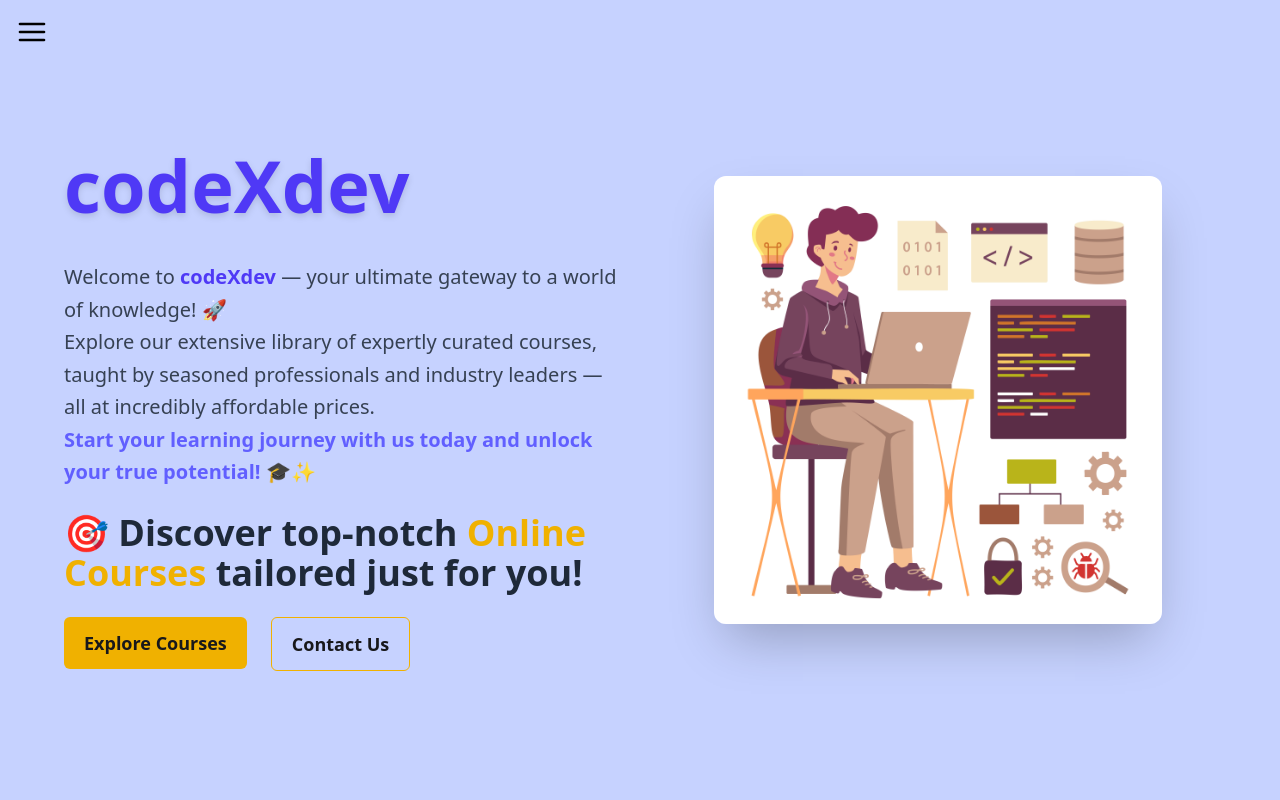
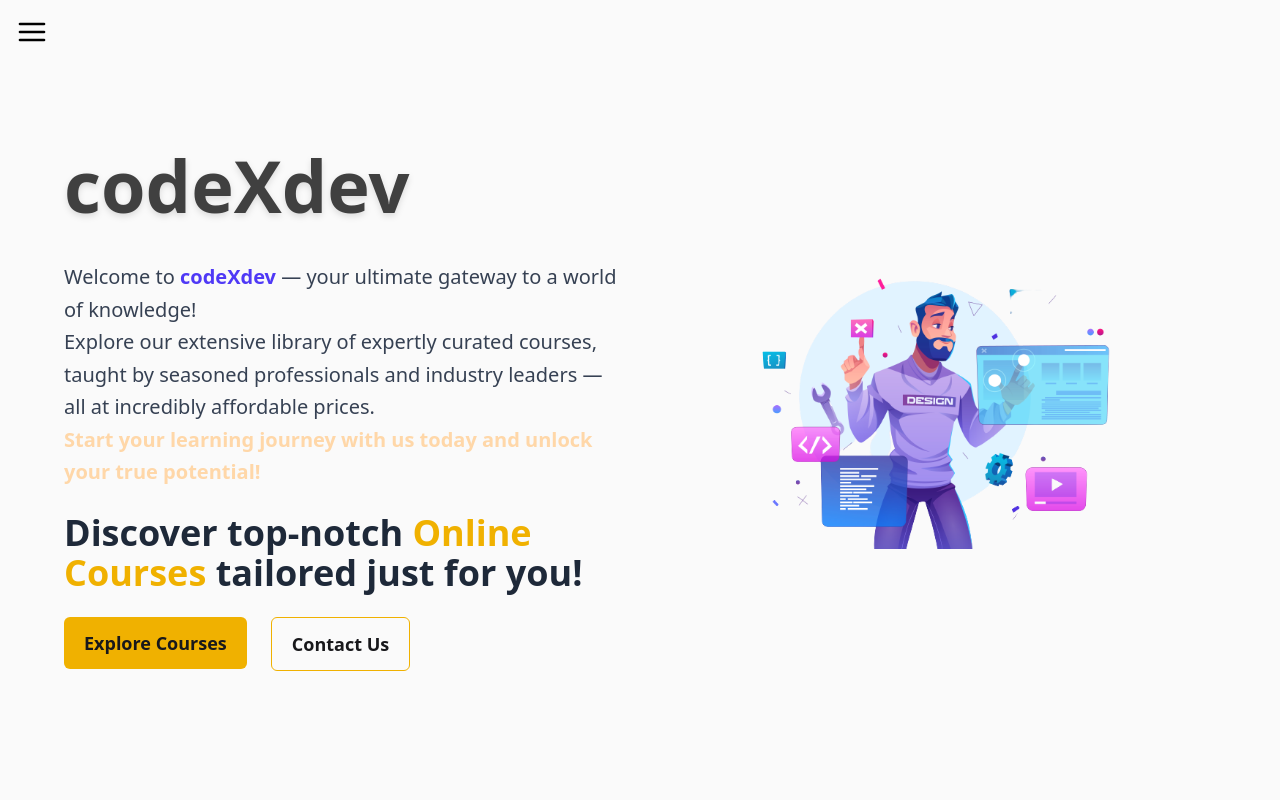
Before and after one commit to iaman011/LMS, a React (Vite) app in the folder client/: page / in a window 1280 px wide. Shown: the top 800 px of the page. Built offline with nearby package versions, Linux system fonts and the light colour scheme.

Commit message:
not found page added

```diff
--- a/client/documentation/tailwindcss.md
+++ b/client/documentation/tailwindcss.md
@@ -1,3 +1,15 @@
+<!-- syntax -->
+
+bg-[#12345GH] for hex code bg
+h-[100vh]
+h-[100%]
+h-50
+w-full
+w-1/2
+w-50
+w-fit
+
+
 <!-- className="w-fit absolute right-2 z-50" -->
  Class	Meaning
 w-fit	Width = fit-content. The element takes only as much horizontal space as its content needs (no extra width).
--- a/client/src/App.jsx
+++ b/client/src/App.jsx
@@ -3,6 +3,7 @@ import "./App.css";
 import { Route, Routes } from "react-router-dom";
 import HomeLayout from "./layouts/HomeLayout";
 import Aboutus from "./pages/Aboutus";
+import Notfound from "./pages/Notfound";
 
 function App() {
   return (
@@ -18,6 +19,7 @@ function App() {
         />
 
         <Route path="/about" element={<Aboutus />} />
+        <Route path="*" element={<Notfound />} />
       </Routes>
     </div>
   );
--- a/client/src/pages/Aboutus.jsx
+++ b/client/src/pages/Aboutus.jsx
@@ -12,7 +12,7 @@ const Aboutus = () => {
                 Affordable and Quality Education
               </h1>
               <p className="text-lg md:text-xl text-gray-200">
-                At <strong>codeXdev</strong>, we empower learners and educators
+                At <strong>codeXdev</strong>,<br /> we empower learners and educators
                 to thrive in the digital era through innovative, inclusive, and
                 accessible education. Our mission goes beyond teaching—we foster
                 collaboration, ignite creativity, and cultivate future-ready
@@ -52,7 +52,7 @@ const Aboutus = () => {
                 alt="mern"
               />
 
-              <p className="text-xl text-gray-200">
+              <p className="text-xl text-gray-200 italic">
                "Crafting scalable solutions with Mongo, Express, React & Node — from concept to cloud."
               </p>
 
@@ -70,17 +70,17 @@ const Aboutus = () => {
 
           <div id="slide2" className="carousel-item relative w-full">
             <div className="flex flex-col items-center justify-center gap-4 px-[15%]">
-              {/* for personality image */}
+
               <img
                className="w-70 rounded-full shadow-2xl"
                 src="../../public/devops.png"
                 alt="DevOps"
               />
-              {/* for writting the quotes */}
-              <p className="text-xl text-gray-200">
+
+              <p className="text-xl text-gray-200 italic">
                 "DevOps is the art of delivering innovation at speed — where code, culture, and automation flow as one."
               </p>
-              {/* for personality name */}
+
               <h3 className="text-2xl font-semibold">DevOps</h3>
             </div>
             <div className="absolute flex justify-between transform -translate-y-1/2 left-5 right-5 top-1/2">
@@ -95,17 +95,17 @@ const Aboutus = () => {
 
           <div id="slide3" className="carousel-item relative w-full">
             <div className="flex flex-col items-center justify-center gap-4 px-[15%]">
-              {/* for personality image */}
+
               <img
                 className="w-70 rounded-full shadow-2xl"
                 src="../../public/C++_Logo.svg"
                 alt="einstein"
               />
-              {/* for writting the quotes */}
-              <p className="text-xl text-gray-200">
+
+              <p className="text-xl text-gray-200 italic">
                 "Mastering logic through DSA, sculpting efficiency with every line of C++."
               </p>
-              {/* for personality name */}
+
               <h3 className="text-2xl font-semibold">DSA using C++</h3>
             </div>
             <div className="absolute flex justify-between transform -translate-y-1/2 left-5 right-5 top-1/2">
@@ -120,17 +120,17 @@ const Aboutus = () => {
 
           <div id="slide4" className="carousel-item relative w-full">
             <div className="flex flex-col items-center justify-center gap-4 px-[15%]">
-              {/* for personality image */}
+
               <img
                className="w-70 rounded-full shadow-2xl"
                 src="../../public/datascience.jpg"
                 alt="Steve Jobs"
               />
-              {/* for writting the quotes */}
-              <p className="text-xl text-gray-200">
+
+              <p className="text-xl text-gray-200 italic">
                 Learn the Language of Data — Speak with Insights.
               </p>
-              {/* for personality name */}
+
               <h3 className="text-2xl font-semibold">Data Science</h3>
             </div>
             <div className="absolute flex justify-between transform -translate-y-1/2 left-5 right-5 top-1/2">
@@ -145,17 +145,17 @@ const Aboutus = () => {
 
           <div id="slide5" className="carousel-item relative w-full">
             <div className="flex flex-col items-center justify-center gap-4 px-[15%]">
-              {/* for personality image */}
+
               <img
                 className="w-70 rounded-full shadow-2xl"
                 src="../../public/aiml.png"
                 alt="Bill Gates"
               />
-              {/* for writting the quotes */}
-              <p className="text-xl text-gray-200">
+
+              <p className="text-xl text-gray-200 italic">
               "From Data to Decisions — Master AI & ML."
               </p>
-              {/* for personality name */}
+
               <h3 className="text-2xl font-semibold">AI & ML</h3>
             </div>
             <div className="absolute flex justify-between transform -translate-y-1/2 left-5 right-5 top-1/2">
--- a/client/src/pages/Home.jsx
+++ b/client/src/pages/Home.jsx
@@ -2,22 +2,22 @@ import { Link } from "react-router-dom";
 
 const Home = () => {
   return (
-    <div className="flex flex-col md:flex-row items-center justify-between min-h-[100vh] px-6 sm:px-16 gap-10">
+    <div className="flex flex-col md:flex-row items-center justify-between min-h-[100vh] px-6 sm:px-16 gap-10 bg-neutral-50">
       {/* Left Section: Text Content */}
       <div className="w-full md:w-1/2 text-center md:text-left space-y-6 mt-10 mb-5">
-        <h1 className="text-6xl sm:text-7xl font-extrabold text-indigo-600 drop-shadow-md mb-10">
+        <h1 className="text-6xl sm:text-7xl font-extrabold text-neutral-700 drop-shadow-md mb-10">
           codeXdev
         </h1>
 
       <p className="text-lg sm:text-xl text-gray-700 leading-relaxed">
-  Welcome to <span className="font-bold text-indigo-600">codeXdev</span> — your ultimate gateway to a world of knowledge! 🚀<br />
+  Welcome to <span className="font-bold text-indigo-600">codeXdev</span> — your ultimate gateway to a world of knowledge!<br />
   Explore our extensive library of expertly curated courses, taught by seasoned professionals and industry leaders — all at incredibly affordable prices.<br />
-  <span className="font-semibold text-indigo-500">Start your learning journey with us today and unlock your true potential! 🎓✨</span>
+  <span className="font-semibold text-orange-200">Start your learning journey with us today and unlock your true potential!</span>
 </p>
 
 
         <h2 className="text-3xl sm:text-4xl font-semibold text-gray-800">
-          🎯 Discover top-notch{" "}
+          Discover top-notch{" "}
           <span className="text-yellow-500 font-bold">Online Courses</span>{" "}
           tailored just for you!
         </h2>
@@ -40,9 +40,9 @@ const Home = () => {
       {/* Right Section: Image */}
       <div className="w-full md:w-1/2 flex justify-center">
         <img
-          src="../../public/indomay32.jpg"
+          src="../../public/homePageMainImage.png"
           alt="home page image"
-          className="w-3/4 md:w-full max-w-md rounded-xl shadow-2xl"
+          className="w-3/4 md:w-full max-w-md"
         />
       </div>
     </div>
--- /dev/null
+++ b/client/src/pages/Notfound.jsx
@@ -0,0 +1,30 @@
+import { useNavigate } from "react-router-dom";
+
+const Error = () => {
+  const navigate = useNavigate();
+  return (
+
+    <main className="h-screen w-full flex flex-col justify-center items-center bg-[#1A2238]">
+      <h1 className="text-9xl font-extrabold text-white tracking-widest">
+        404
+      </h1>
+      <div className="bg-black text-white px-2 text-sm rounded rotate-12 absolute">
+        Page Not Found
+      </div>
+      <button className="mt-5">
+        <a className="relative inline-block text-sm font-medium text-[#FF6A3D] group active:text-yellow-500 focus:outline-none focus:ring">
+          <span className="absolute inset-0 transition-transform translate-x-0.5 translate-y-0.5 bg-[#FF6A3D] group-hover:translate-y-0 group-hover:translate-x-0" />
+
+          <span
+            onClick={() => navigate(-1)} // -1 you take into previous page
+            className="relative block px-8 py-3 bg-[#1A2238] border border-current"
+          >
+            Go Back
+          </span>
+        </a>
+      </button>
+    </main>
+  );
+};
+
+export default Error;
```
Also changed, not shown: client/public/homePageMainImage.png (added).
